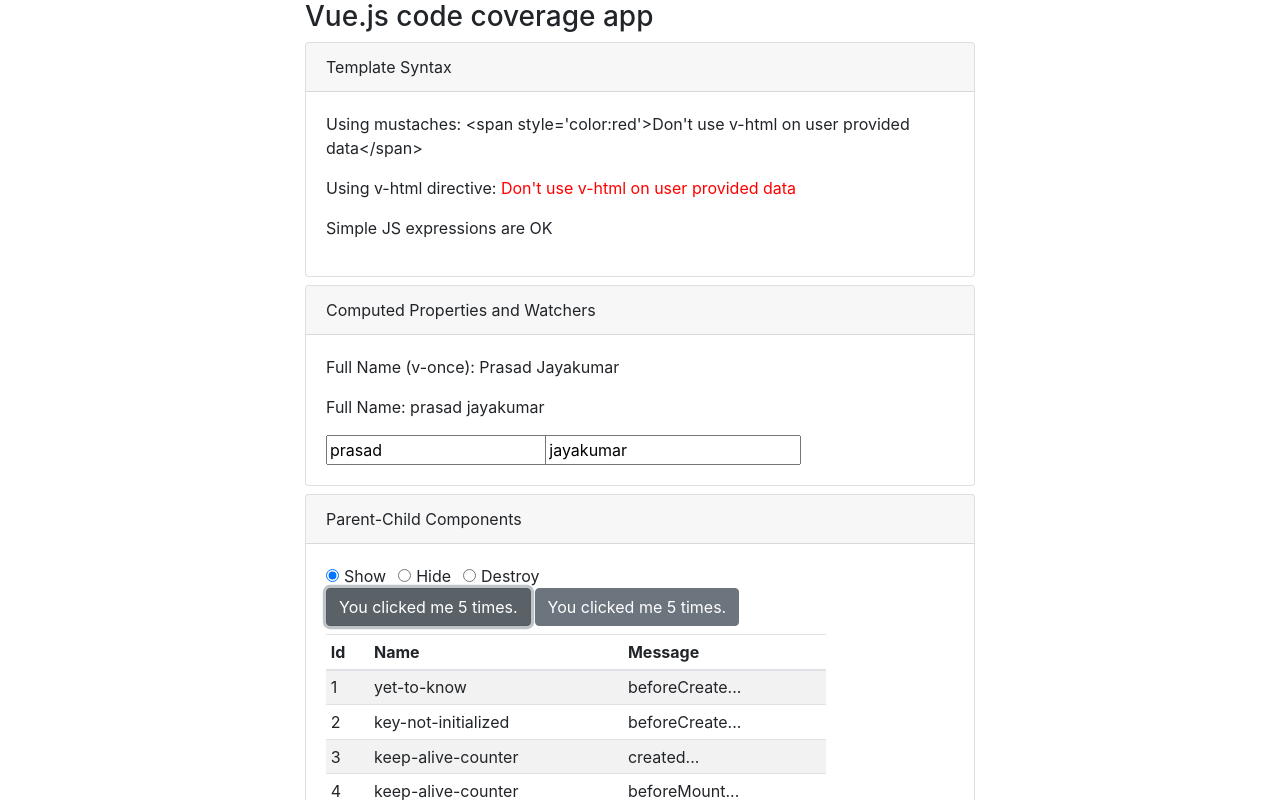
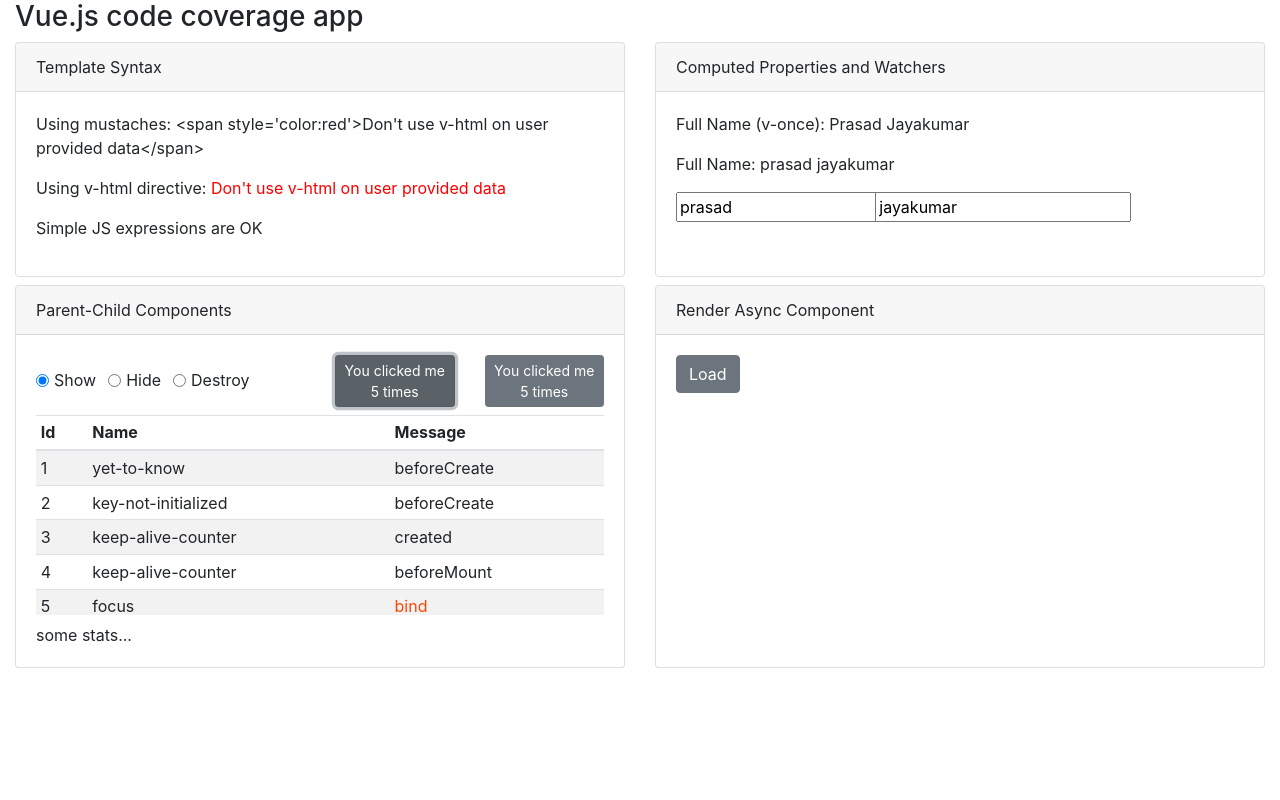
Before and after one commit to PrasadJayakumar/vue-anatomy, a Vue app in the folder vue-2.x-coverage/: page / in a window 1280 px wide. Shown: the top 800 px of the page. Built offline with nearby package versions, Linux system fonts and the light colour scheme.

Commit message:
cosmetic changes

```diff
--- a/vue-2.x-coverage/src/app.vue
+++ b/vue-2.x-coverage/src/app.vue
@@ -1,10 +1,22 @@
 <template>
-  <div id="app" class="container-fluid" style="width: 700px">
+  <div id="app" class="container-fluid">
     <h3>Vue.js code coverage app</h3>
-    <template-syntax></template-syntax>
-    <computed-watchers></computed-watchers>
-    <parent-child></parent-child>
-    <async-comp></async-comp>
+    <div class="row mb-2">
+      <div class="col-sm-12 col-md-6">
+        <template-syntax></template-syntax>
+      </div>
+      <div class="col-sm-12 col-md-6">
+        <computed-watchers></computed-watchers>
+      </div>
+    </div>
+    <div class="row mb-2">
+      <div class="col-sm-12 col-md-6">
+        <parent-child></parent-child>
+      </div>
+      <div class="col-sm-12 col-md-6">
+        <async-comp></async-comp>
+      </div>
+    </div>
     <warns></warns>
   </div>
 </template>
--- a/vue-2.x-coverage/src/components/async-comp/index.vue
+++ b/vue-2.x-coverage/src/components/async-comp/index.vue
@@ -1,5 +1,5 @@
 <template>
-  <div id="Async Components" class="card mb-2">
+  <div id="Async Components" class="card h-100">
     <div class="card-header">Render Async Component</div>
     <div class="card-body">
       <button class="btn btn-secondary mb-2" @click="showAsynComp = true">
--- a/vue-2.x-coverage/src/components/computed-watchers.vue
+++ b/vue-2.x-coverage/src/components/computed-watchers.vue
@@ -1,5 +1,5 @@
 <template>
-  <div id="computed-watchers" class="card mb-2">
+  <div id="computed-watchers" class="card h-100">
     <div class="card-header">Computed Properties and Watchers</div>
     <div class="card-body">
       <p v-once>Full Name (v-once): {{ fullName | titleCase }}</p>
--- a/vue-2.x-coverage/src/components/parent-child/child.vue
+++ b/vue-2.x-coverage/src/components/parent-child/child.vue
@@ -1,6 +1,6 @@
 <template>
-  <div id="child" class="mb-2">
-    <div>
+  <div id="child" class="row mb-2 align-items-center">
+    <div class="col-sm-12 col-md-6">
       <div class="form-check form-check-inline">
         <input
           id="show-button-counter"
@@ -37,7 +37,7 @@
         >
       </div>
     </div>
-    <div v-if="action != 'destroy'">
+    <div v-if="action != 'destroy'" class="col-sm-12 col-md-3">
       <transition name="fade">
         <keep-alive>
           <button-counter
@@ -50,6 +50,8 @@
           ></button-counter>
         </keep-alive>
       </transition>
+    </div>
+    <div v-if="action != 'destroy'" class="col-sm-12 col-md-3">
       <transition>
         <component
           :is="'button-counter'"
@@ -65,7 +67,7 @@
 </template>
 
 <script>
-import ButtonCounter from '@/shared/components/button-counter.vue'
+import ButtonCounter from '@/shared/components/button-counter'
 export default {
   components: {
     'button-counter': ButtonCounter
--- a/vue-2.x-coverage/src/components/parent-child/index.vue
+++ b/vue-2.x-coverage/src/components/parent-child/index.vue
@@ -1,11 +1,11 @@
 <template>
-  <div class="card mb-2">
+  <div class="card h-100">
     <div class="card-header">Parent-Child Components</div>
     <div class="card-body">
       <child @event-msg="onEventMsg"></child>
       <v-data-table :headers="headers" :items="eventMsgs">
         <template v-slot:msg="{ item }">
-          <span :style="getStyle(item.msg)"> {{ item.msg }}... </span>
+          <span :style="getStyle(item.msg)">{{ item.msg }}</span>
         </template>
       </v-data-table>
     </div>
@@ -44,7 +44,7 @@
   methods: {
     getStyle(msg) {
       return ['bind', 'inserted', 'unbind'].includes(msg)
-        ? { color: 'dodgerblue' }
+        ? { color: 'orangered' }
         : {}
     },
     onEventMsg(event) {
--- a/vue-2.x-coverage/src/components/template-syntax.vue
+++ b/vue-2.x-coverage/src/components/template-syntax.vue
@@ -1,5 +1,5 @@
 <template>
-  <div id="template-syntax" class="card mb-2">
+  <div id="template-syntax" class="card h-100">
     <div class="card-header">Template Syntax</div>
     <div class="card-body">
       <p>Using mustaches: {{ rawHtml }}</p>
--- a/vue-2.x-coverage/src/components/warns/index.vue
+++ b/vue-2.x-coverage/src/components/warns/index.vue
@@ -13,7 +13,7 @@
 </template>
 
 <script>
-// import './warn-comp-init.js'
+import './warn-comp-init.js'
 import './warn-comp-render.js'
 
 export default {
--- a/vue-2.x-coverage/src/shared/components/button-counter.vue
+++ b/vue-2.x-coverage/src/shared/components/button-counter/index.vue
@@ -1,11 +1,11 @@
 <template>
-  <button class="btn btn-secondary mr-1" @click="onClick($event)">
-    You clicked me {{ count }} times.
+  <button class="btn btn-secondary btn-sm" @click="onClick($event)">
+    You clicked me {{ count }} times
   </button>
 </template>
 
 <script>
-import lifecycleHooks from '../lifecycle-hooks-comp.js'
+import lifecycleHooks from './lifecycle-hooks-comp.js'
 
 export default {
   name: 'ButtonCounter',
@@ -43,7 +43,12 @@
       this.count = this.count + this.incrementBy
 
       let bus = this.$root
-      bus.$emit('event-bus-msg', 'I am working', this.count, event)
+      bus.$emit(
+        'event-bus-msg',
+        'Event bus message from button-counter',
+        this.count,
+        event
+      )
     }
   }
 }
--- a/vue-2.x-coverage/src/shared/lifecycle-hooks-comp.js
+++ b/vue-2.x-coverage/src/shared/components/button-counter/lifecycle-hooks-comp.js
@@ -1,5 +1,4 @@
-let lifecycleHooks = {
-  // Lifecycle Hooks
+export default {
   beforeCreate() {
     this.$emit('event-msg', { name: 'yet-to-know', msg: 'beforeCreate' })
   },
@@ -31,5 +30,3 @@
     this.$emit('event-msg', { name: this.keyName, msg: 'destroyed' })
   }
 }
-
-export default lifecycleHooks
--- a/vue-2.x-coverage/src/shared/components/v-data-table.vue
+++ b/vue-2.x-coverage/src/shared/components/v-data-table.vue
@@ -3,12 +3,9 @@
   <div>
     <div
       class="table-responsive"
-      style="overflow-x: auto; overflow-y: auto; height: 200px; width: 500px"
+      style="overflow-x: auto; overflow-y: auto; height: 200px"
     >
       <table class="table table-striped table-sm">
-        <!-- <li v-for="item in items" :key="item.id">
-          <slot name="item" :item="item" :remove="removeItem" />
-        </li> -->
         <thead>
           <th v-for="header in headers" :key="header.value">
             {{ header.text }}
```
Also changed, not shown: 1 other file (tests, documents, lock files or other folders).
